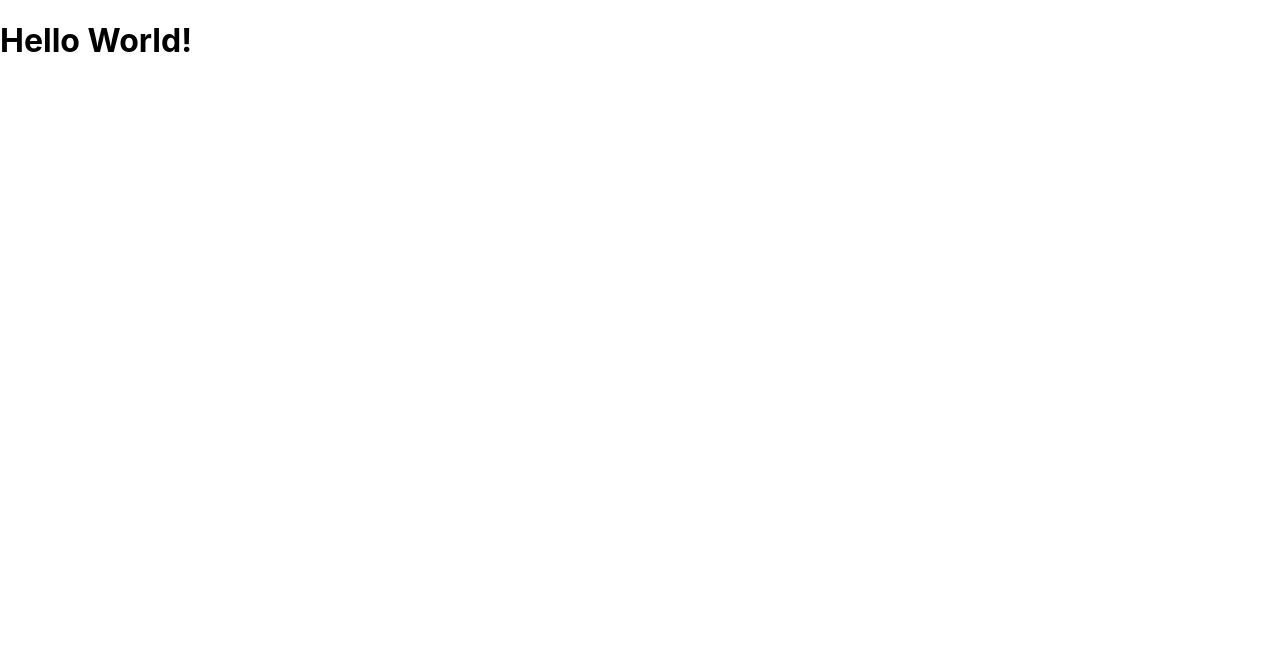
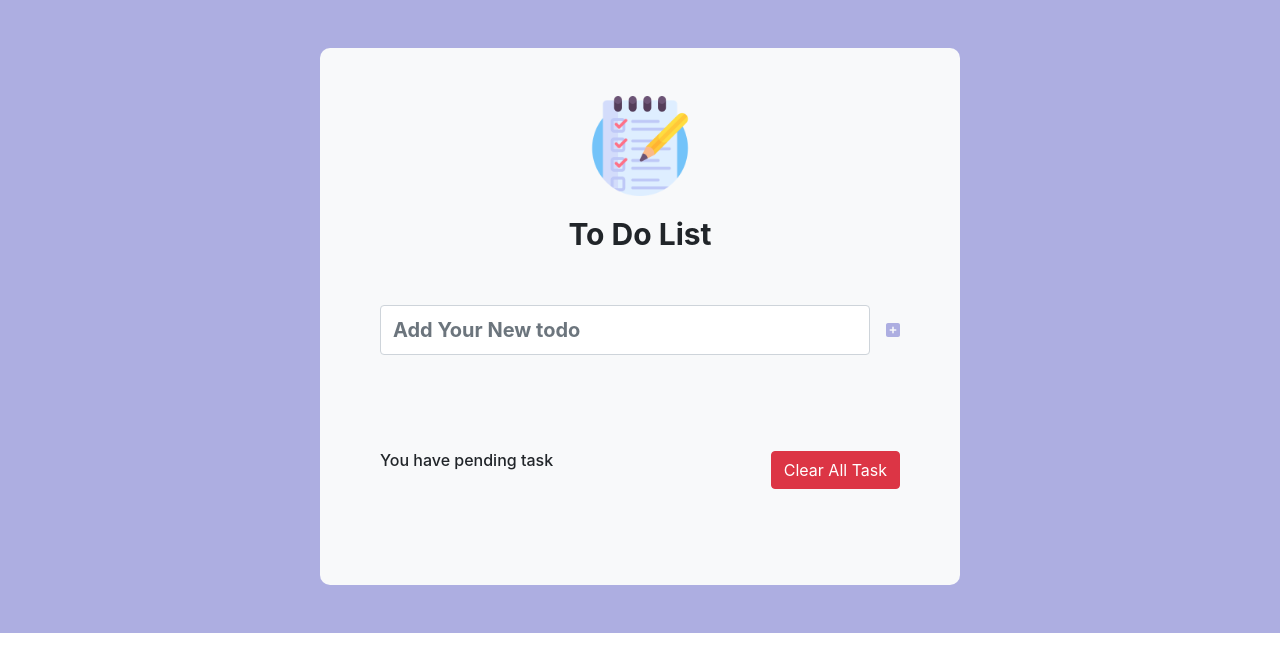
Before and after one commit to hanif365/todo, a React (Create React App) app: page / in a window 1280 px wide. Shown: the top 672 px of the page. Built offline with nearby package versions, Linux system fonts and the light colour scheme.

Commit message:
Add and delete task functionality added

```diff
--- a/package.json
+++ b/package.json
@@ -3,6 +3,10 @@
   "version": "0.1.0",
   "private": true,
   "dependencies": {
+    "@fortawesome/fontawesome-svg-core": "^1.3.0",
+    "@fortawesome/free-regular-svg-icons": "^6.0.0",
+    "@fortawesome/free-solid-svg-icons": "^6.0.0",
+    "@fortawesome/react-fontawesome": "^0.1.17",
     "@testing-library/jest-dom": "^5.16.2",
     "@testing-library/react": "^12.1.2",
     "@testing-library/user-event": "^13.5.0",
--- a/public/index.html
+++ b/public/index.html
@@ -1,43 +1,29 @@
 <!DOCTYPE html>
 <html lang="en">
+
 <head>
   <meta charset="utf-8" />
   <link rel="icon" href="%PUBLIC_URL%/favicon.ico" />
   <meta name="viewport" content="width=device-width, initial-scale=1" />
   <meta name="theme-color" content="#000000" />
-    <meta
-      name="description"
-      content="Web site created using create-react-app"
-    />
+  <meta name="description" content="Web site created using create-react-app" />
   <link rel="apple-touch-icon" href="%PUBLIC_URL%/logo192.png" />
-    <!--
-      manifest.json provides metadata used when your web app is installed on a
-      user's mobile device or desktop. See https://developers.google.com/web/fundamentals/web-app-manifest/
-    -->
+
   <link rel="manifest" href="%PUBLIC_URL%/manifest.json" />
-    <!--
-      Notice the use of %PUBLIC_URL% in the tags above.
-      It will be replaced with the URL of the `public` folder during the build.
-      Only files inside the `public` folder can be referenced from the HTML.
 
-      Unlike "/favicon.ico" or "favicon.ico", "%PUBLIC_URL%/favicon.ico" will
-      work correctly both with client-side routing and a non-root public URL.
-      Learn how to configure a non-root public URL by running `npm run build`.
-    -->
+  <link href="https://cdn.jsdelivr.net/npm/bootstrap@5.0.2/dist/css/bootstrap.min.css" rel="stylesheet"
+    integrity="sha384-EVSTQN3/azprG1Anm3QDgpJLIm9Nao0Yz1ztcQTwFspd3yD65VohhpuuCOmLASjC" crossorigin="anonymous">
+
   <title>React App</title>
 </head>
+
 <body>
   <noscript>You need to enable JavaScript to run this app.</noscript>
   <div id="root"></div>
-    <!--
-      This HTML file is a template.
-      If you open it directly in the browser, you will see an empty page.
 
-      You can add webfonts, meta tags, or analytics to this file.
-      The build step will place the bundled scripts into the <body> tag.
+  <script src="https://cdn.jsdelivr.net/npm/bootstrap@5.0.2/dist/js/bootstrap.bundle.min.js"
+    integrity="sha384-MrcW6ZMFYlzcLA8Nl+NtUVF0sA7MsXsP1UyJoMp4YLEuNSfAP+JcXn/tWtIaxVXM"
+    crossorigin="anonymous"></script>
+</body>
 
-      To begin the development, run `npm start` or `yarn start`.
-      To create a production bundle, use `npm run build` or `yarn build`.
-    -->
-  </body>
 </html>
--- a/src/App.js
+++ b/src/App.js
@@ -1,10 +1,11 @@
-
+import React from 'react';
+import ToDoList from './components/ToDoList/ToDoList';
 
 function App() {
   return (
-    <div>
-      <h1>Hello World!</h1>
-    </div>
+    <>
+      <ToDoList></ToDoList>
+    </>
   );
 }
 
--- /dev/null
+++ b/src/components/ToDoList/ToDoList.css
@@ -0,0 +1,29 @@
+.todoContainer{
+    background-color: #ADAEE1;
+    height: auto;
+}
+.todoDiv{
+    border-radius: 10px;
+}
+.todoLogo{
+    width: 100px;
+}
+.todoTitle{
+    font-size: 30px;
+    font-weight: 700;
+}
+.inputField, .show-field{
+    font-size: 20px;
+    font-weight: 700;
+}
+.addBtn{
+    height: 50px;
+    color: #ADAEE1;
+    /* background-color: aqua; */
+}
+.inner-fw-edit{
+    /* margin-left: 350px; */
+}
+.inner-fw-delete{
+    color: #ff0000;
+}
--- /dev/null
+++ b/src/components/ToDoList/ToDoList.js
@@ -0,0 +1,89 @@
+import React, { useState } from 'react';
+import './ToDoList.css';
+import todoLogo from '../../Assets/Images/todoLogo.png';
+import { FontAwesomeIcon } from '@fortawesome/react-fontawesome'
+import { faClipboardList, faDeleteLeft, faPenToSquare, faPlus, faSquarePlus, faTrash } from '@fortawesome/free-solid-svg-icons';
+
+const ToDoList = () => {
+    const [inputData, setInputData] = useState("");
+    const [items, setItems] = useState([]);
+
+    // Add Item
+    const addItem = () => {
+        console.log("Input Data: ", inputData);
+        console.log("Items: ", items);
+
+        // Check if duplicate item in the list. Duplicate item can't be added.
+        const duplicate = items.includes(inputData);
+        console.log(duplicate);
+
+        if (!inputData || duplicate) {
+            alert("This Item Already Exists!");
+            setInputData('');
+
+        } else {
+            setItems([...items, inputData]);
+            setInputData('');
+        }
+    }
+
+    // Delete Item
+    const deleteItem = (id) => {
+        // console.log(id);
+        const updatedItems = items.filter((element, ind) => {
+            return id !== ind;
+        })
+        // console.log(updatedItems);
+
+        setItems(updatedItems);
+
+
+    }
+
+    // Clear all Item
+    const clearAllItem = () => {
+        setItems([]);
+    }
+
+    console.log(items);
+
+    return (
+        <div className='container-fluid py-5 todoContainer'>
+            <div className="row">
+                <div className="col-md-6 bg-light todoDiv m-auto py-5">
+                    <div className='text-center'>
+                        <figure>
+                            <img src={todoLogo} alt="todoLogo" className='todoLogo' />
+                        </figure>
+                        <figcaption className='todoTitle'>To Do List</figcaption>
+                    </div>
+
+                    <div className='d-flex py-5 mx-5'>
+                        <input type="text" className="form-control me-3 inputField" placeholder='Add Your New todo' value={inputData} onChange={(e) => setInputData(e.target.value)} />
+                        <FontAwesomeIcon icon={faSquarePlus} className='addBtn' onClick={() => addItem()} />
+                    </div>
+
+                    <div className='mx-5'>
+                        {
+                            items.map((item, index) => {
+                                return(
+                                    <div className=' my-2 ' key={index}>
+                                        <a href="#" className="list-group-item list-group-item-action list-group-item-primary d-flex justify-content-between show-field">{item} <span><FontAwesomeIcon icon={faPenToSquare} className="inner-fw-edit me-2" /> <FontAwesomeIcon icon={faTrash} className="inner-fw-delete" onClick={() => deleteItem(index)}/> </span></a>
+                                    </div>
+                                )
+                            })
+                        }
+                    </div>
+
+                    <div className='mx-5 py-5 d-flex justify-content-between'>
+                        <h6>You have pending task</h6>
+                        <button className='btn btn-danger' onClick={clearAllItem}>Clear All Task</button>
+                    </div>
+                </div>
+            </div>
+
+        </div>
+    );
+};
+
+export default ToDoList;
```
Also changed, not shown: public/manifest.json, src/Assets/Images/todoLogo.png (added), 1 other file (tests, documents, lock files or other folders). Lines whose indentation alone changed are shown as unchanged.
